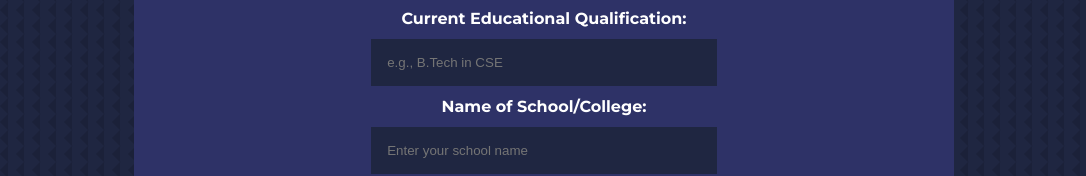
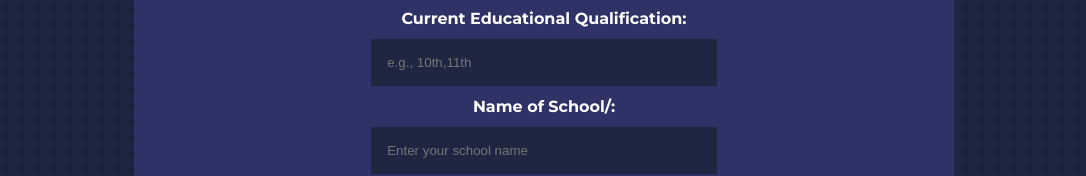
Before and after one commit to shiiivvaaayy/quantumpulse, a plain HTML site: page ignite.html in a window 1280 px wide. Shown: the part 542-718 px from the top of the page, without its empty margins (96-1182 px from the left). Drawn offline with nearby package versions, Linux system fonts and the light colour scheme.

Commit message:
label change

```diff
--- a/ignite.html
+++ b/ignite.html
@@ -59,8 +59,8 @@
             <!-- <textarea name="Message" rows="7" placeholder="Message" required></textarea> -->
             <input type="tel" id="phone" name="phone" placeholder="Enter your phone number" pattern="[0-9]{10}" required>
             <label for="qualification"><h4>Current Educational Qualification:</h4></label>
-            <input type="text" id="qualification" name="qualification" placeholder="e.g., B.Tech in CSE" required>
-            <label for="school"><h4>Name of School/College:</h4></label>
+            <input type="text" id="qualification" name="qualification" placeholder="e.g., 10th,11th" required>
+            <label for="school"><h4>Name of School/:</h4></label>
             <input type="text" id="school" name="school" placeholder="Enter your school name" required>
             <label for="year"><h4>Year of Passing:</h4></label>
             <select id="year" name="year" required>
```
